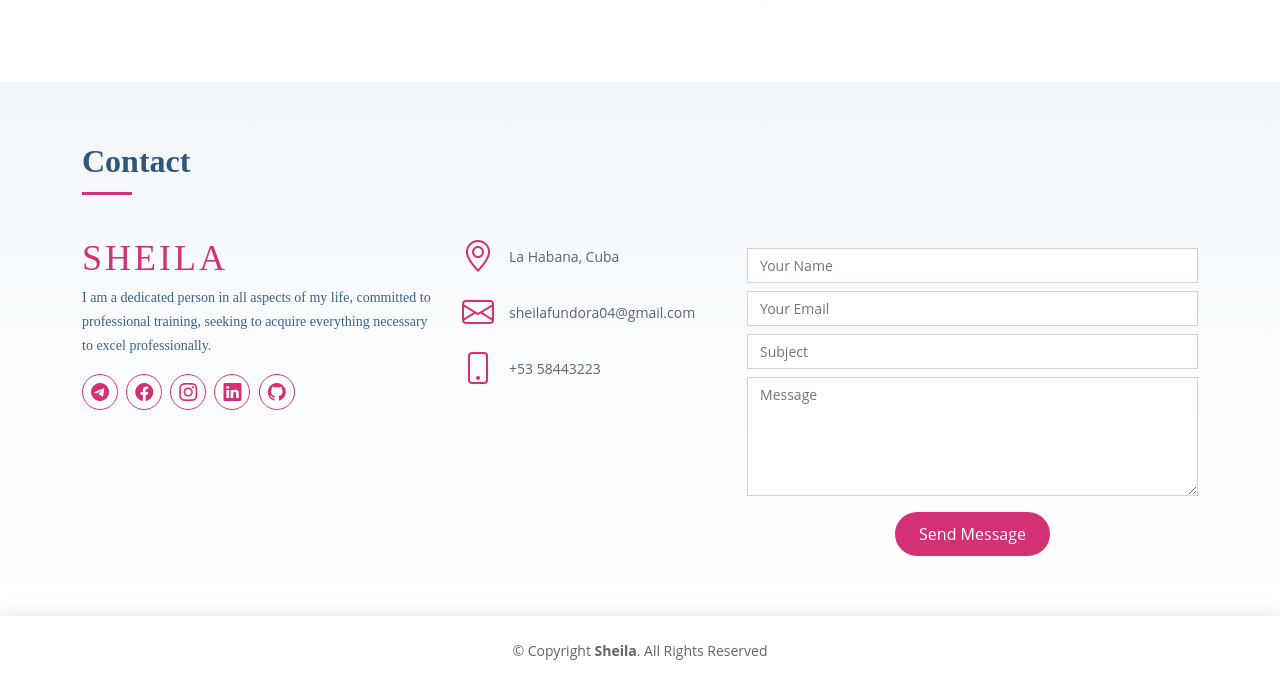
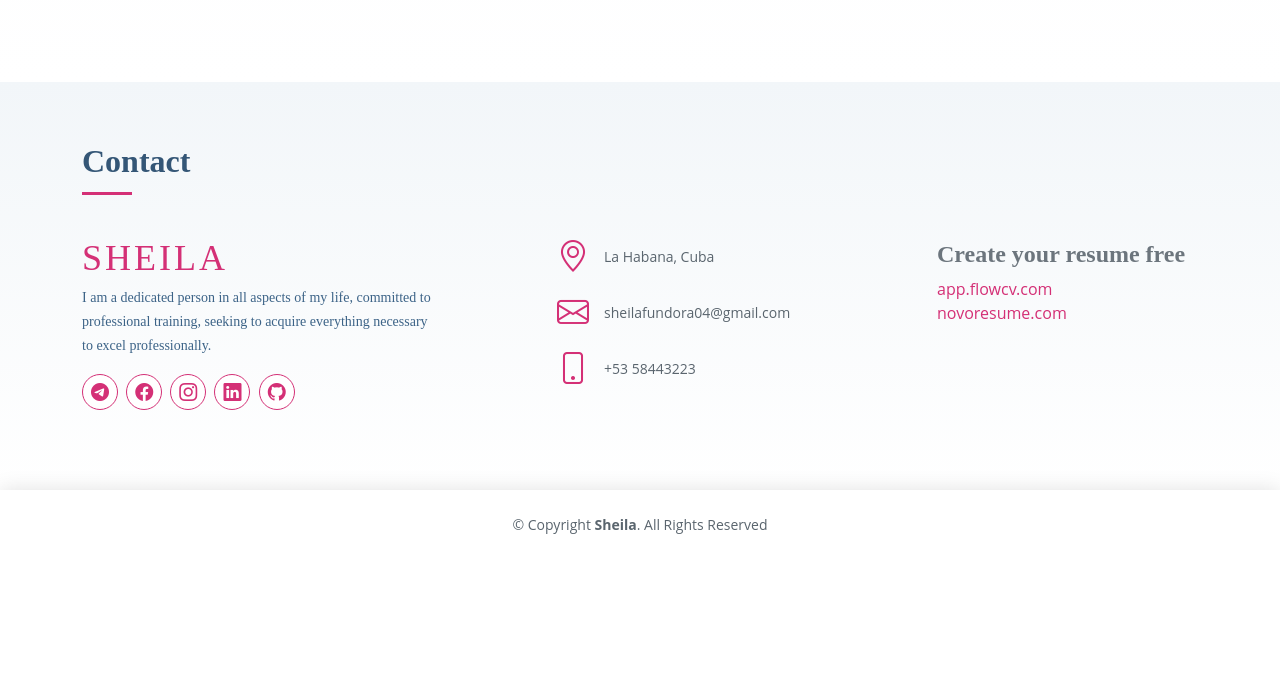
Before and after one commit to SheilaFundora/Portafolio, a Django app: page / in a window 1280 px wide. Shown: the part 5216-5901 px from the top of the page. After the commit the page ends 5750 px from the top, so only its background shows below. Run offline with Django 4.2, Linux system fonts and the light colour scheme; data comes from the database, SQL or seed files in the repository; both versions use the stored data as it was after the commit; some libraries are stand-ins or nearby versions.

Commit message:
fixing footer

```diff
--- a/app/templates/index.html
+++ b/app/templates/index.html
@@ -305,7 +305,7 @@
           <h2>Contact</h2>
         </div>
 
-        <div class="row">
+        <div class="row justify-content-between flex-wrap">
 
           <div class="col-lg-4 col-md-4">
             <div class="contact-about">
@@ -314,7 +314,7 @@
                 I am a dedicated person in all aspects of my life, committed to professional training,
                 seeking to acquire everything necessary to excel professionally.
                 </p>
-              <div class="social-links">
+              <div class="social-links" >
                 <a href="{{ twitter.link }}" class="twitter"><i class="bi bi-telegram"></i></a>
                 <a href="{{ facebook.link }}" class="facebook"><i class="bi bi-facebook"></i></a>
                 <a href="{{ instagram.link }}" class="instagram"><i class="bi bi-instagram"></i></a>
@@ -324,7 +324,7 @@
             </div>
           </div>
 
-          <div class="col-lg-3 col-md-4">
+          <div class="col-lg-3 col-md-4 mt-3 mt-md-0">
             <div class="info">
               <div class="d-flex align-items-center">
                 <i class="bi bi-geo-alt"></i>
@@ -344,26 +344,41 @@
             </div>
           </div>
 
-          <div class="col-lg-5 col-md-8">
-             <form action="" method="POST" role="form" class="php-email-form">
-                {% csrf_token %}
-              <div class="form-group mt-2">
-                <input type="text" name="name" class="form-control" id="name" placeholder="Your Name" required autocomplete="off">
+          <div class="col-lg-3 col-md-4 d-none d-md-block">
+            <div class="contact-about">
+              <h4 style="font-weight: bold" class="text-secondary">Create your resume free</h4>
+              <ul class="p-0">
+                  <li style="list-style-type: none"><a href="http://app.flowcv.com">app.flowcv.com</a> </li>
+                  <li style="list-style-type: none"><a href="http://novoresume.com">novoresume.com</a> </li>
               </div>
-              <div class="form-group mt-2">
-                <input type="email" class="form-control" name="email" id="email" placeholder="Your Email" required autocomplete="off">
-              </div>
-              <div class="form-group mt-2">
-                <input type="text" class="form-control" name="subject" id="subject" placeholder="Subject" required autocomplete="off">
-              </div>
-              <div class="form-group mt-2">
-                <textarea class="form-control" name="message" rows="5" placeholder="Message" required autocomplete="off"></textarea>
-              </div>
-                <div class="text-center mt-3">
-                    <button type="submit">Send Message</button>
-                </div>
-             </form>
+            </div>
           </div>
+
+
+    </div>
+  </div>
+
+
+{#          <div class="col-lg-5 col-md-8">#}
+{#             <form action="" method="POST" role="form" class="php-email-form">#}
+{#                {% csrf_token %}#}
+{#              <div class="form-group mt-2">#}
+{#                <input type="text" name="name" class="form-control" id="name" placeholder="Your Name" required autocomplete="off">#}
+{#              </div>#}
+{#              <div class="form-group mt-2">#}
+{#                <input type="email" class="form-control" name="email" id="email" placeholder="Your Email" required autocomplete="off">#}
+{#              </div>#}
+{#              <div class="form-group mt-2">#}
+{#                <input type="text" class="form-control" name="subject" id="subject" placeholder="Subject" required autocomplete="off">#}
+{#              </div>#}
+{#              <div class="form-group mt-2">#}
+{#                <textarea class="form-control" name="message" rows="5" placeholder="Message" required autocomplete="off"></textarea>#}
+{#              </div>#}
+{#                <div class="text-center mt-3">#}
+{#                    <button type="submit">Send Message</button>#}
+{#                </div>#}
+{#             </form>#}
+{#          </div>#}
 
         </div>
       </div>
```
Also changed, not shown: db.sqlite3, media/project/14_6UKC5tx.png (deleted), media/project/1_lQt0GHg.png (deleted), media/project/2_BfwSDUp.png (deleted).
